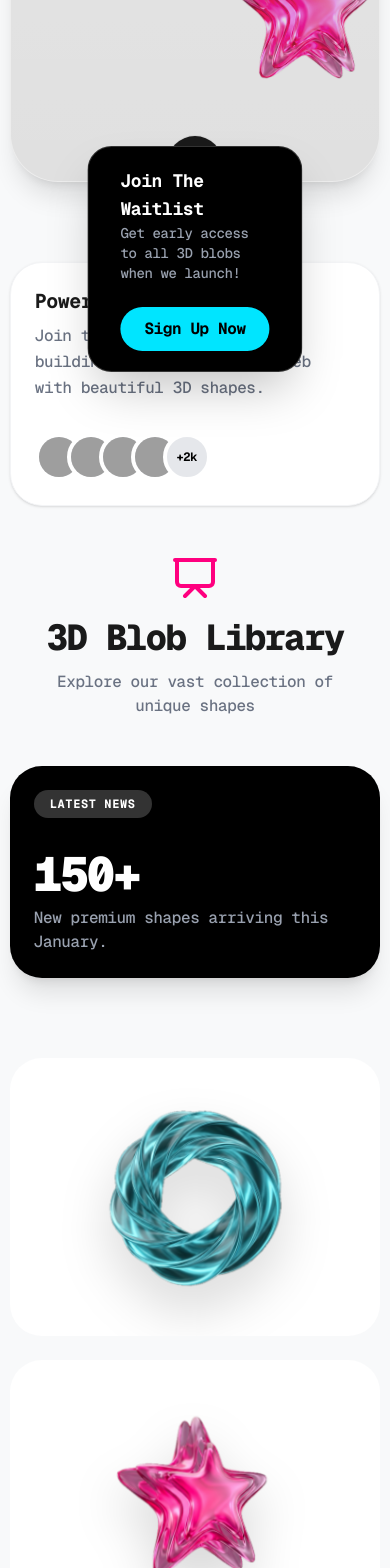
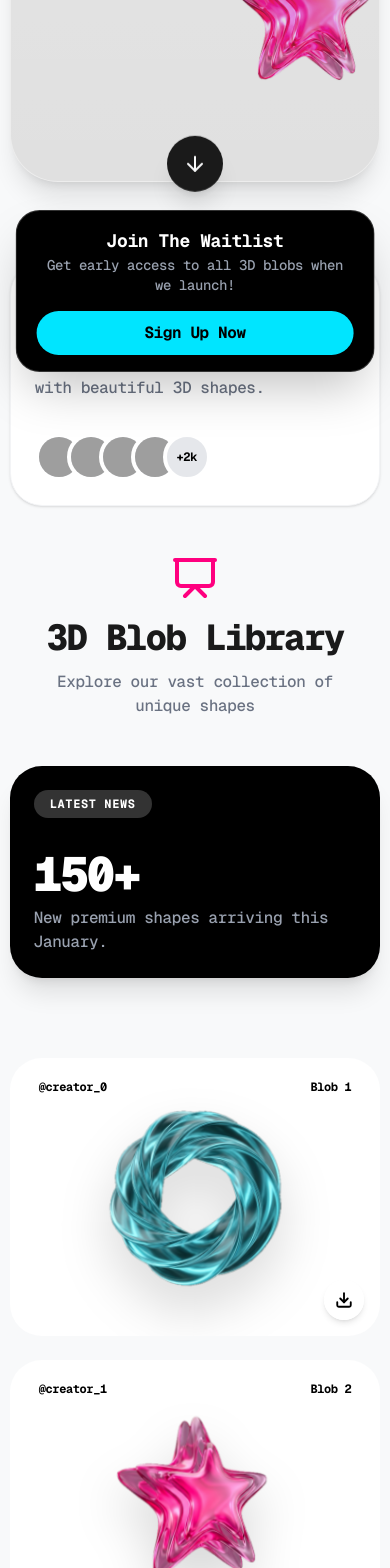
Before and after one commit to pranav600/Blobify3D, a Next.js app: page / in a window 390 px wide. Shown: the part 432-2000 px from the top of the page. Built offline with nearby package versions, Linux system fonts and the light colour scheme; grey boxes are pictures that could not be loaded.

Commit message:
refactor(layout): adjust grid padding and optimize footer spacing/wrapping on mobile

```diff
--- a/src/components/BlobGrid.tsx
+++ b/src/components/BlobGrid.tsx
@@ -30,7 +30,7 @@ export default function BlobGrid() {
   return (
     <section
       id="blobgrid"
-      className="relative w-full max-w-[95%] mx-auto mt-12 pb-48 scroll-mt-24">
+      className="relative w-full max-w-[95%] mx-auto mt-12 pb-8 scroll-mt-24">
       {/* Grid — 1-col on mobile, 2-col on sm, 3-col on lg; cards fade-slide in on viewport entry */}
       <div className="grid grid-cols-1 sm:grid-cols-2 lg:grid-cols-3 gap-6">
         {mockBlobs.map((blob, index) => (
@@ -56,11 +56,12 @@ export default function BlobGrid() {
                 src={blob.image}
                 alt={blob.title}
                 fill
+                sizes="(max-width: 768px) 100vw, (max-width: 1200px) 50vw, 33vw"
                 className="object-contain drop-shadow-2xl"
               />
             </motion.div>
 
-            <div className="absolute top-4 left-4 right-4 flex justify-between items-center opacity-0 group-hover:opacity-100 transition-opacity">
+            <div className="absolute top-4 left-4 right-4 flex justify-between items-center opacity-100 md:opacity-0 md:group-hover:opacity-100 transition-opacity">
               <span className="bg-white/80 backdrop-blur-md px-3 py-1 rounded-full text-xs font-bold text-black border border-white">
                 {blob.user}
               </span>
@@ -69,12 +70,12 @@ export default function BlobGrid() {
               </span>
             </div>
 
-            <div className="absolute bottom-4 right-4 opacity-0 group-hover:opacity-100 transition-opacity z-10">
+            <div className="absolute bottom-4 right-4 opacity-100 md:opacity-0 md:group-hover:opacity-100 transition-opacity z-10">
               <a
                 href={blob.image}
                 download={`${blob.title.replace(/\s+/g, "_")}.png`}
                 onClick={(e) => e.stopPropagation()}
-                className="bg-white/80 backdrop-blur-md w-10 h-10 rounded-full text-black hover:bg-white hover:scale-110 transition-all border border-white shadow-md flex items-center justify-center"
+                className="bg-white/80 backdrop-blur-md w-10 h-10 rounded-full text-black hover:bg-white hover:scale-110 transition-all border border-white shadow-md flex items-center justify-center cursor-pointer"
                 aria-label={`Download ${blob.title}`}
               >
                 <Download size={18} strokeWidth={2.5} />
@@ -89,15 +90,15 @@ export default function BlobGrid() {
         initial={{ opacity: 0, y: 50 }}
         whileInView={{ opacity: 1, y: 0 }}
         viewport={{ margin: "100px 0px -200px 0px" }} // Trigger later
-        className="fixed bottom-10 left-1/2 -translate-x-1/2 z-40">
-        <div className="bg-black text-white px-8 py-5 rounded-[24px] shadow-2xl flex flex-col sm:flex-row items-center gap-6 border border-white/20">
+        className="fixed bottom-10 left-1/2 -translate-x-1/2 z-40 w-[92%] sm:w-auto max-w-lg">
+        <div className="bg-black text-white px-5 py-4 sm:px-8 sm:py-5 rounded-[24px] shadow-2xl flex flex-col sm:flex-row items-center gap-4 sm:gap-6 border border-white/20 text-center sm:text-left">
           <div>
             <h4 className="font-bold text-lg">Join The Waitlist</h4>
             <p className="text-gray-400 text-sm font-medium">
               Get early access to all 3D blobs when we launch!
             </p>
           </div>
-          <button className="bg-blob-cyan text-black px-6 py-2.5 rounded-full font-bold hover:scale-105 transition-transform whitespace-nowrap">
+          <button className="bg-blob-cyan text-black px-6 py-2.5 rounded-full font-bold hover:scale-105 transition-transform whitespace-nowrap w-full sm:w-auto cursor-pointer">
             Sign Up Now
           </button>
         </div>
--- a/src/components/Footer.tsx
+++ b/src/components/Footer.tsx
@@ -1,17 +1,18 @@
 import React from 'react';
 import { FaGithub, FaLinkedin } from 'react-icons/fa';
-import Image from 'next/image';
 
 // Footer: Site footer with brand info, legal links, and social icon links
 export default function Footer() {
   return (
-    <footer className="w-full max-w-[95%] mx-auto mb-6 bg-gray-100 rounded-[32px] px-8 py-10 flex flex-col md:flex-row items-center justify-between shadow-sm border border-gray-200">
+    <footer className="w-full max-w-[95%] mx-auto mt-10 md:mt-16 mb-10 md:mb-8 bg-gray-100 rounded-[32px] px-6 py-8 md:px-8 md:py-10 flex flex-col md:flex-row items-center justify-between shadow-sm border border-gray-200">
       {/* Brand block — logo name and copyright notice */}
-      <div className="flex flex-col gap-2 mb-6 md:mb-0">
+      <div className="flex flex-col gap-2 mb-6 md:mb-0 items-center text-center md:items-start md:text-left">
         <h4 className="text-xl font-extrabold tracking-tight">Blobify3D</h4>
-        <p className="text-sm font-medium text-gray-500 flex items-center gap-2 flex-wrap">
-          © {new Date().getFullYear()} Blobify3D Inc. All rights reserved. • Developed by Pranav.
-        </p>
+        <div className="text-sm font-medium text-gray-500 flex flex-col sm:flex-row items-center justify-center md:justify-start gap-1 sm:gap-2 flex-wrap">
+          <span>© {new Date().getFullYear()} Blobify3D Inc. All rights reserved.</span>
+          <span className="hidden sm:inline text-gray-300">•</span>
+          <span>Developed by Pranav.</span>
+        </div>
       </div>
 
       {/* Right cluster — legal links and social icons separated by a divider */}
```
